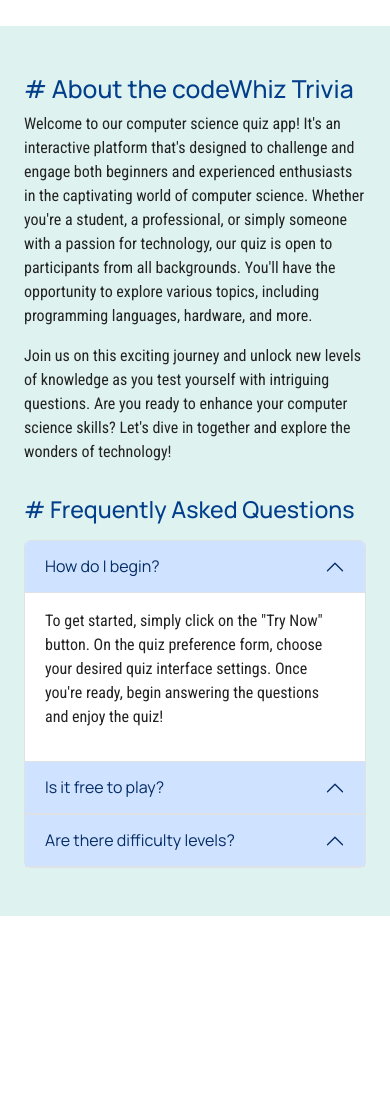
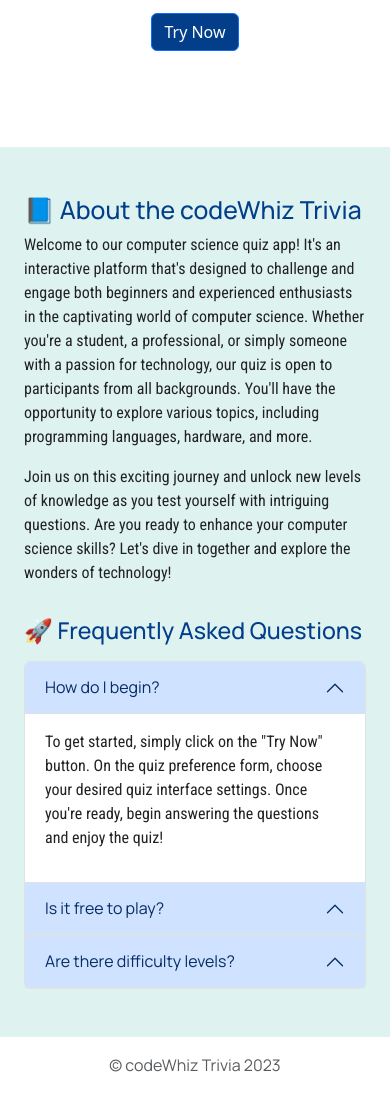
Before and after one commit to mayurDayal2000/codeWhizTrivia, a plain HTML site: page index.html in a window 390 px wide. Shown: the part 872-1965 px from the top of the page. Before the commit the page ends 1788 px from the top, so only its background shows below. Drawn offline with nearby package versions, Linux system fonts and the light colour scheme.

Commit message:
update navbar v3, added icons for section heading, added simple footer v1

```diff
--- a/css/app.css
+++ b/css/app.css
@@ -32,7 +32,8 @@
 .hero-section h1,
 .about-section h2,
 .about-section h3,
-.about-section h4 {
+.about-section h4,
+footer p {
   font-family: "Manrope", sans-serif;
 }
 
--- a/index.html
+++ b/index.html
@@ -21,10 +21,10 @@
 </head>
 
 <body>
-    <nav class="navbar navbar-expand-lg fixed-top bg-white">
+    <nav class="navbar navbar-expand-lg bg-white">
         <div class="container">
             <!-- Brand -->
-            <a href="./index.html" class="navbar-brand fs-3" style="color: #023e8a">codeWhiz Trivia</a>
+            <a href="./index.html" class="navbar-brand fs-2" style="color: #023e8a">codeWhiz Trivia</a>
 
             <!-- Toggler -->
             <button class="navbar-toggler collapsed" type="button" data-bs-toggle="collapse" data-bs-target="#nav-menu"
@@ -73,6 +73,10 @@
                             the test with our thrilling quiz webapp. Dare to dive into
                             exciting code challenges and prove your knowledge!
                         </p>
+
+                        <!-- button -->
+                        <a href="./play-game.html" role="button" class="btn btn-primary d-lg-none"
+                            style="background-color: #023e8a">Try Now</a>
                     </div>
                 </div>
             </div>
@@ -83,7 +87,7 @@
             <div class="container px-4 py-5">
                 <div class="row row-cols-1 align-items-center gap-3 gap-md-5">
                     <div class="col">
-                        <h2># About the codeWhiz Trivia</h2>
+                        <h2>&#128216; About the codeWhiz Trivia</h2>
                         <p>
                             Welcome to our computer science quiz app! It's an interactive
                             platform that's designed to challenge and engage both beginners
@@ -103,7 +107,7 @@
                     </div>
 
                     <div class="col">
-                        <h3 class="mb-3"># Frequently Asked Questions</h3>
+                        <h3 class="mb-3">&#128640; Frequently Asked Questions</h3>
 
                         <div class="accordion" id="faqAccordion">
                             <div class="accordion-item">
@@ -173,6 +177,16 @@
         </section>
     </main>
 
+    <footer class="bg-white">
+        <div class="container">
+            <div class="row">
+                <div class="col text-center py-3">
+                    <p class="mb-0 text-muted">&copy; codeWhiz Trivia 2023</p>
+                </div>
+            </div>
+        </div>
+    </footer>
+
     <script src="https://cdn.jsdelivr.net/npm/bootstrap@5.3.0/dist/js/bootstrap.bundle.min.js"
         integrity="sha384-geWF76RCwLtnZ8qwWowPQNguL3RmwHVBC9FhGdlKrxdiJJigb/j/68SIy3Te4Bkz"
         crossorigin="anonymous"></script>
```
